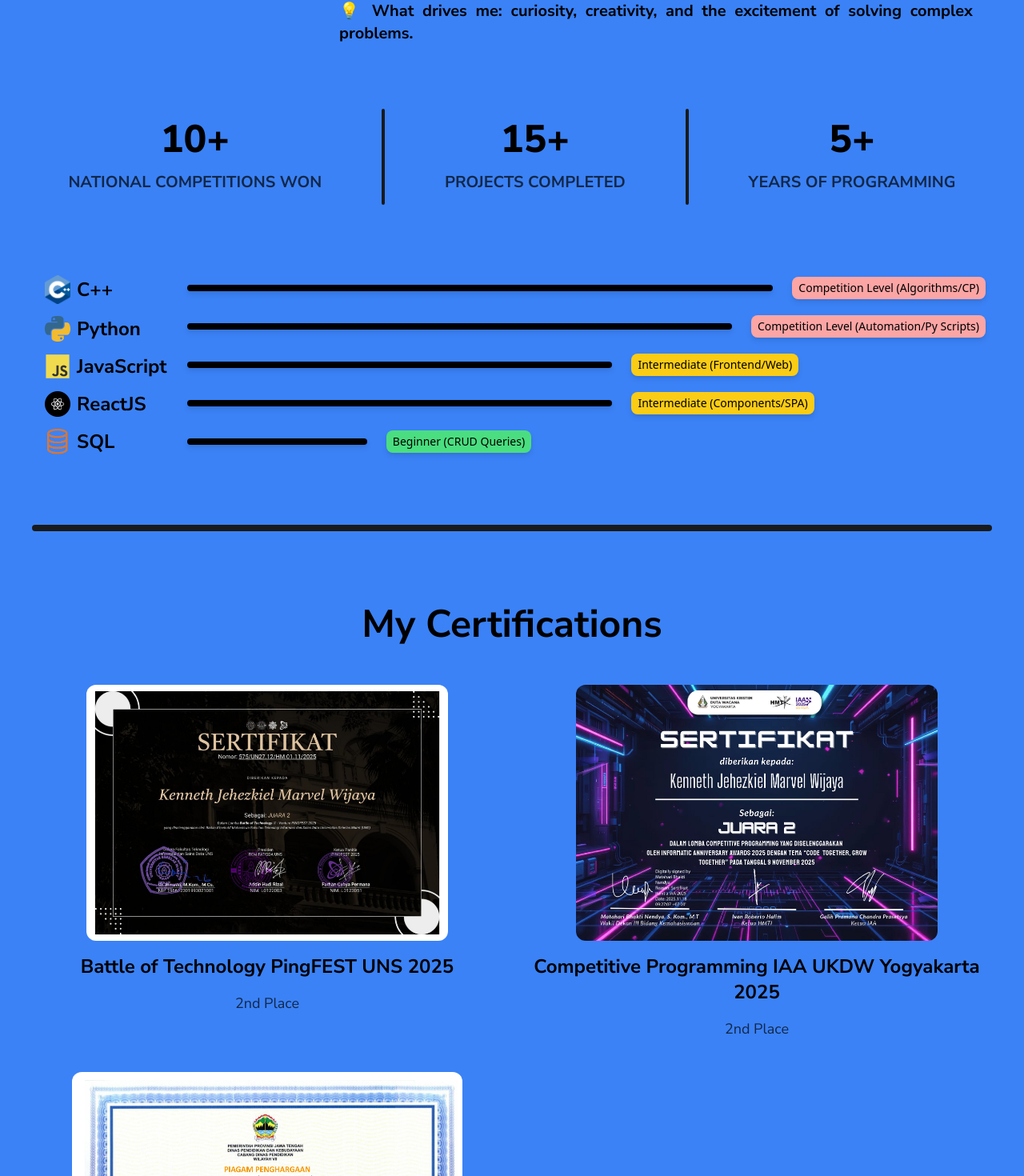
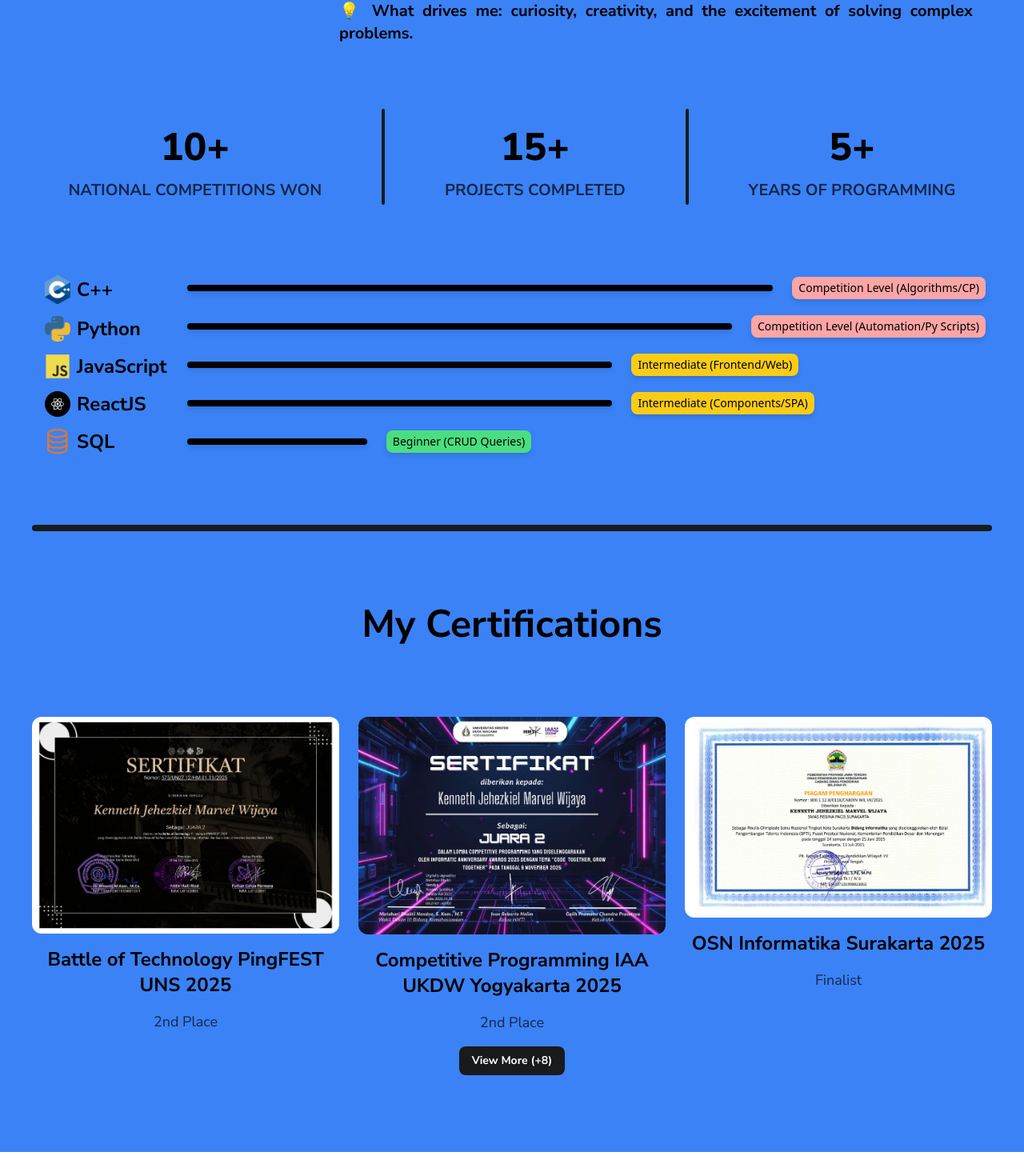
Before and after one commit to elitcx/portfolio, a React (Vite) app: page / in a window 1280 px wide. Shown: the part 1288-2758 px from the top of the page at 80% size. Built offline with nearby package versions, Linux system fonts and the light colour scheme.

Commit message:
mobile sizing

```diff
--- a/src/App.css
+++ b/src/App.css
@@ -8,6 +8,7 @@ body {
 :root {
     /* don't force overflow on the root element — it can interfere with sticky positioning */
     overflow-y: visible;
+    overflow-x: hidden;
 }
 
 #typewriter {
--- a/src/App.jsx
+++ b/src/App.jsx
@@ -79,8 +79,8 @@ function ItemGrid(){
   const visibleItems = showAllCertificates ? certificates : certificates.slice(0, 3);
 
   return (
-    <>
-      <div style={{display: 'grid', gridTemplateColumns: 'repeat(auto-fill, minmax(400px, 1fr))', gap: '24px', maxWidth: '1600px', width: '100%', margin: 'auto'}}>
+    <div className='flex-col flex items-center'>
+      <div className='grid grid-cols-1 md:grid-cols-3 gap-6 max-w-8xl w-full mx-auto'>
         {visibleItems.map((item,index) =>
         <CertificateCard image={item.image} title={item.title} description={item.description} key={index}/>)}
       </div>
@@ -98,7 +98,7 @@ function ItemGrid(){
           </motion.button>
         </div>
       )}
-    </>
+    </div>
 
   )
 }
@@ -120,9 +120,9 @@ function HomePage(props){
 
   const verticalLineStyle = 'h-full border-2 border-defaultdark rounded-full';
   const lineBarStyle = 'border-4 rounded-full mx-6 border-black';
-  const skillStyle = 'flex flex-row w-full text-nowrap items-center  text-lg font-semibold drop-shadow-md';
+  const skillStyle = 'flex flex-row w-full text-nowrap items-center text-lg font-semibold drop-shadow-md';
   const badgeStyle = "skill-level px-2 py-1 rounded-lg text-xs md:text-sm font-medium dark:text-white text-black hover:scale-105";
-  const languageStyle = 'text-black font-bold text-md md:text-2xl';
+  const languageStyle = 'text-black font-bold text-sm md:text-2xl';
 
   useEffect(() => {
     const elements = document.getElementsByClassName('skill-level');
@@ -130,7 +130,10 @@ function HomePage(props){
       if (element.textContent.includes('Competition Level')){
         element.classList.add('dark:bg-red-800')
         element.classList.add('bg-red-300')
-      } else if (element.textContent.includes('Intermediate')){
+      } else if (element.textContent.includes('Comp. Level')){
+        element.classList.add('dark:bg-red-800')
+        element.classList.add('bg-red-300')
+      }else if (element.textContent.includes('Intermediate')){
         element.classList.add('dark:bg-yellow-600')
         element.classList.add('bg-yellow-400')
       } else if (element.textContent.includes('Beginner')){
@@ -175,40 +178,42 @@ function HomePage(props){
           </motion.div>
         </div>
 
-        <motion.div {...fadeIn} className='w-full lg:w-full h-[15vh] flex flex-row items-center justify-around mb-10 text-center text-black mt-10' style={{flex: '1 1 auto'}}>
-          <div className="space-y-4 mx-4">
+        <motion.div {...fadeIn} className='w-full max-w-[400px] md:max-w-full lg:w-full h-[15vh] flex flex-row items-center justify-center md:justify-around mb-10 text-center text-black mt-10 ' style={{flex: '1 1 auto'}}>
+          <div className="flex flex-col gap-4 justify-start pt-6 h-full items-center mx-4">
             <h1 className='text-2xl lg:text-5xl font-extrabold' style={{fontFamily: 'Nunito Sans'}}>10+</h1>
-            <p className="text-md lg:text-xl font-bold opacity-70" style={{fontFamily: 'Nunito Sans'}}>NATIONAL COMPETITIONS WON</p>
+            <p className="text-sm md:text-xl font-bold opacity-70" style={{fontFamily: 'Nunito Sans'}}>NATIONAL COMPETITIONS WON</p>
           </div> <hr className={verticalLineStyle} style={{transition: 'border-color 0.5s ease, color 0.5s ease'}} />
-          <div className="space-y-4 mx-4">
+          <div className="flex flex-col gap-4 justify-start pt-6 h-full items-center mx-4">
             <h1 className='text-2xl lg:text-5xl font-extrabold' style={{fontFamily: 'Nunito Sans'}}>15+</h1>
-            <p className="text-md lg:text-xl font-bold opacity-70" style={{fontFamily: 'Nunito Sans'}}>PROJECTS COMPLETED</p>
+            <p className="text-sm md:text-xl font-bold opacity-70" style={{fontFamily: 'Nunito Sans'}}>PROJECTS COMPLETED</p>
           </div> <hr className={verticalLineStyle} style={{transition: 'border-color 0.5s ease, color 0.5s ease'}}/>
-          <div className="space-y-4 mx-4">
+          <div className="flex flex-col gap-4 justify-start pt-6 h-full items-center mx-4">
             <h1 className='text-2xl lg:text-5xl font-extrabold' style={{fontFamily: 'Nunito Sans'}}>5+</h1>
-            <p className="text-md lg:text-xl font-bold opacity-70" style={{fontFamily: 'Nunito Sans'}}>YEARS OF PROGRAMMING</p>
+            <p className="text-sm md:text-xl font-bold opacity-70" style={{fontFamily: 'Nunito Sans'}}>YEARS OF PROGRAMMING</p>
           </div>
         </motion.div>
 
         <div className='w-full h-[30vh] flex flex-row flex-start items-center'>
           <div className=" flex flex-col h-full justify-around mx-4">
-            <p className={languageStyle} style={{fontFamily: 'Nunito Sans', display: 'flex', flexDirection: 'row', alignItems: 'center'}}><img src='/images/c++.png' className='w-8 mr-2'/>C++</p>
-            <p className={languageStyle} style={{fontFamily: 'Nunito Sans', display: 'flex', flexDirection: 'row', alignItems: 'center'}}><img src='/images/python.webp' className='w-8 mr-2'/>Python</p>
-            <p className={languageStyle} style={{fontFamily: 'Nunito Sans', display: 'flex', flexDirection: 'row', alignItems: 'center'}}><img src='/images/javascript.png' className='w-8 mr-2'/>JavaScript</p>
-            <p className={languageStyle} style={{fontFamily: 'Nunito Sans', display: 'flex', flexDirection: 'row', alignItems: 'center'}}><img src='/images/ReactJS.webp' className='w-8 mr-2'/>ReactJS</p>
-            <p className={languageStyle} style={{fontFamily: 'Nunito Sans', display: 'flex', flexDirection: 'row', alignItems: 'center'}}><img src='/images/sql.png' className='w-8 mr-2'/>SQL</p>
+            <p className={languageStyle} style={{fontFamily: 'Nunito Sans', display: 'flex', flexDirection: 'row', alignItems: 'center'}}><img src='/images/c++.png' className='w-6 md:w-8 mr-2'/>C++</p>
+            <p className={languageStyle} style={{fontFamily: 'Nunito Sans', display: 'flex', flexDirection: 'row', alignItems: 'center'}}><img src='/images/python.webp' className='w-6 md:w-8 mr-2'/>Python</p>
+            <p className={languageStyle} style={{fontFamily: 'Nunito Sans', display: 'flex', flexDirection: 'row', alignItems: 'center'}}><img src='/images/javascript.png' className='w-6 md:w-8 mr-2'/>JavaScript</p>
+            <p className={languageStyle} style={{fontFamily: 'Nunito Sans', display: 'flex', flexDirection: 'row', alignItems: 'center'}}><img src='/images/ReactJS.webp' className='w-6 md:w-8 mr-2'/>ReactJS</p>
+            <p className={languageStyle} style={{fontFamily: 'Nunito Sans', display: 'flex', flexDirection: 'row', alignItems: 'center'}}><img src='/images/sql.png' className='w-6 md:w-8 mr-2'/>SQL</p>
           </div>
           <div className="flex flex-col h-full justify-around mx-2 w-full flex-shrink-1">
-            <div className={skillStyle}><hr className={`${lineBarStyle} bar-animate `} style={{"--target-sm": "41%", "--target-md": "82%"}}></hr><span className={`${badgeStyle} block md:hidden`} style={{transition: 'background-color 0.3s ease, transform 0.3s ease'}}>Competition Level</span><span className={`${badgeStyle} hidden md:block`} style={{transition: 'background-color 0.3s ease, transform 0.3s ease'}}>Competition Level (Algorithms/CP)</span></div>
-            <div className={skillStyle}><hr className={`${lineBarStyle} bar-animate`} style={{"--target-sm": "36%", "--target-md": "72%"}}></hr><span className={`${badgeStyle} block md:hidden`} style={{transition: 'background-color 0.3s ease, transform 0.3s ease'}}>Competition Level</span><span className={`${badgeStyle} hidden md:block`} style={{transition: 'background-color 0.3s ease, transform 0.3s ease'}}>Competition Level (Automation/Py Scripts)</span></div>
-            <div className={skillStyle}><hr className={`${lineBarStyle} bar-animate`} style={{"--target-sm": "26%", "--target-md": "52%"}}></hr><span className={`${badgeStyle} block md:hidden`} style={{transition: 'background-color 0.3s ease, transform 0.3s ease'}}>Intermediate</span><span className={`${badgeStyle} hidden md:block`} style={{transition: 'background-color 0.3s ease, transform 0.3s ease'}}>Intermediate (Frontend/Web)</span></div>
-            <div className={skillStyle}><hr className={`${lineBarStyle} bar-animate`} style={{"--target-sm": "26%", "--target-md": "52%"}}></hr><span className={`${badgeStyle} block md:hidden`} style={{transition: 'background-color 0.3s ease, transform 0.3s ease'}}>Intermediate</span><span className={`${badgeStyle} hidden md:block`} style={{transition: 'background-color 0.3s ease, transform 0.3s ease'}}>Intermediate (Components/SPA)</span></div>
-            <div className={skillStyle}><hr className={`${lineBarStyle} bar-animate`} style={{"--target-sm": "11%", "--target-md": "22%"}}></hr><span className={`${badgeStyle} block md:hidden`} style={{transition: 'background-color 0.3s ease, transform 0.3s ease'}}>Beginner</span><span className={`${badgeStyle} hidden md:block`} style={{transition: 'background-color 0.3s ease, transform 0.3s ease'}}>Beginner (CRUD Queries)</span></div>
+            <div className={skillStyle}><hr className={`${lineBarStyle} bar-animate `} style={{"--target-sm": "41%", "--target-md": "82%"}}></hr><span className={`${badgeStyle} block lg:hidden`} style={{transition: 'background-color 0.3s ease, transform 0.3s ease'}}>Comp. Level</span><span className={`${badgeStyle} hidden lg:block`} style={{transition: 'background-color 0.3s ease, transform 0.3s ease'}}>Competition Level (Algorithms/CP)</span></div>
+            <div className={skillStyle}><hr className={`${lineBarStyle} bar-animate`} style={{"--target-sm": "36%", "--target-md": "72%"}}></hr><span className={`${badgeStyle} block lg:hidden`} style={{transition: 'background-color 0.3s ease, transform 0.3s ease'}}>Comp. Level</span><span className={`${badgeStyle} hidden lg:block`} style={{transition: 'background-color 0.3s ease, transform 0.3s ease'}}>Competition Level (Automation/Py Scripts)</span></div>
+            <div className={skillStyle}><hr className={`${lineBarStyle} bar-animate`} style={{"--target-sm": "26%", "--target-md": "52%"}}></hr><span className={`${badgeStyle} block lg:hidden`} style={{transition: 'background-color 0.3s ease, transform 0.3s ease'}}>Intermediate</span><span className={`${badgeStyle} hidden lg:block`} style={{transition: 'background-color 0.3s ease, transform 0.3s ease'}}>Intermediate (Frontend/Web)</span></div>
+            <div className={skillStyle}><hr className={`${lineBarStyle} bar-animate`} style={{"--target-sm": "26%", "--target-md": "52%"}}></hr><span className={`${badgeStyle} block lg:hidden`} style={{transition: 'background-color 0.3s ease, transform 0.3s ease'}}>Intermediate</span><span className={`${badgeStyle} hidden lg:block`} style={{transition: 'background-color 0.3s ease, transform 0.3s ease'}}>Intermediate (Components/SPA)</span></div>
+            <div className={skillStyle}><hr className={`${lineBarStyle} bar-animate`} style={{"--target-sm": "11%", "--target-md": "22%"}}></hr><span className={`${badgeStyle} block lg:hidden`} style={{transition: 'background-color 0.3s ease, transform 0.3s ease'}}>Beginner</span><span className={`${badgeStyle} hidden lg:block`} style={{transition: 'background-color 0.3s ease, transform 0.3s ease'}}>Beginner (CRUD Queries)</span></div>
           </div>
         </div>
         <hr className='w-full h-full border-4 border-defaultdark rounded-full my-10'/>
-        <motion.h1 {...fadeIn} className='text-black text-[2.5rem] md:text-[3rem] font-bold text-center w-full' style={{fontFamily: 'Nunito Sans'}}>My Certifications</motion.h1>
-        <ItemGrid/>
+        <div className='flex flex-col gap-20 items-center'>
+          <motion.h1 {...fadeIn} className='text-black text-[2.5rem] md:text-[3rem] font-bold text-center w-full' style={{fontFamily: 'Nunito Sans'}}>My Certifications</motion.h1>
+          <ItemGrid/>
+        </div>
 
     </div>
   )
```
